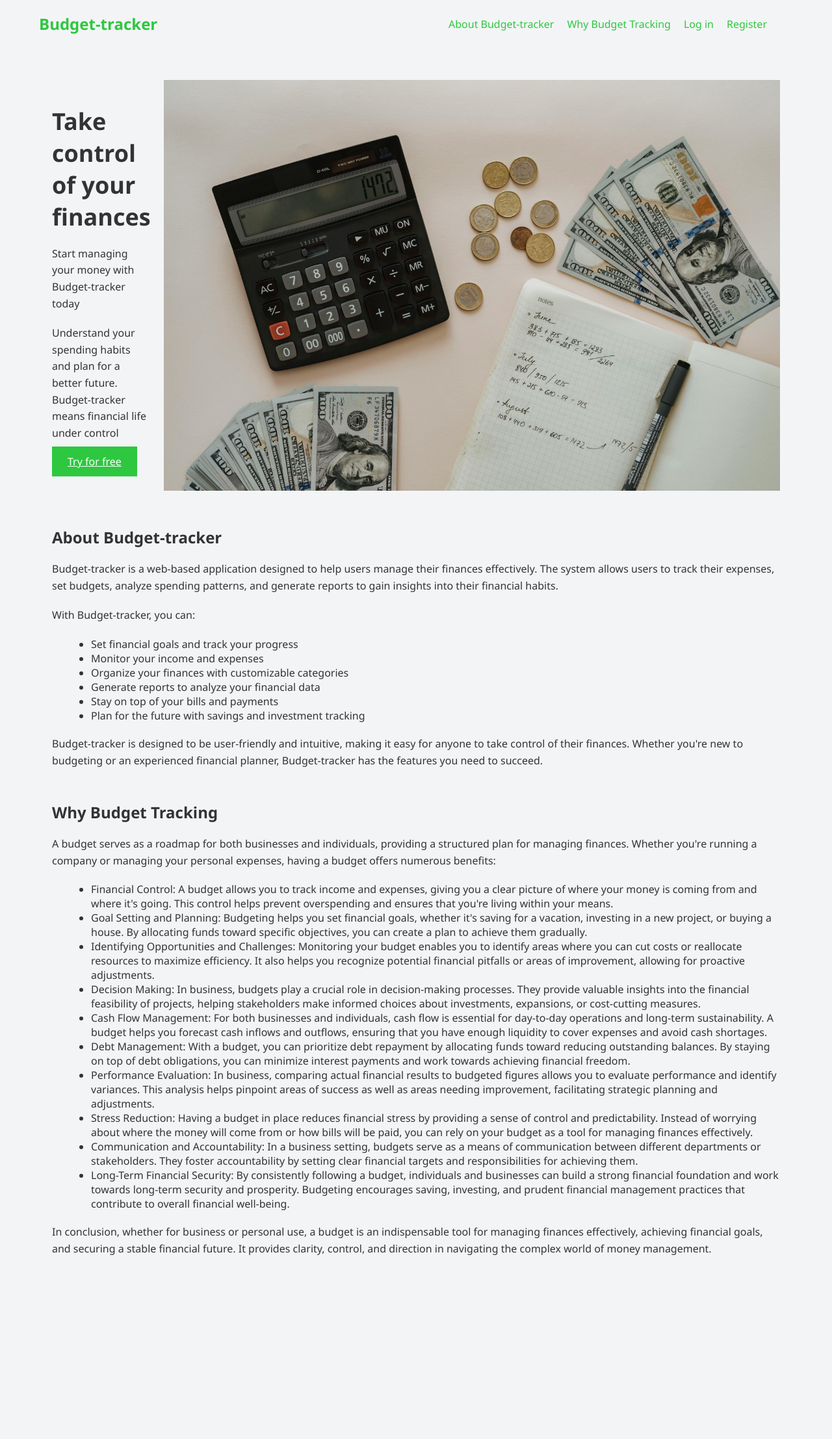
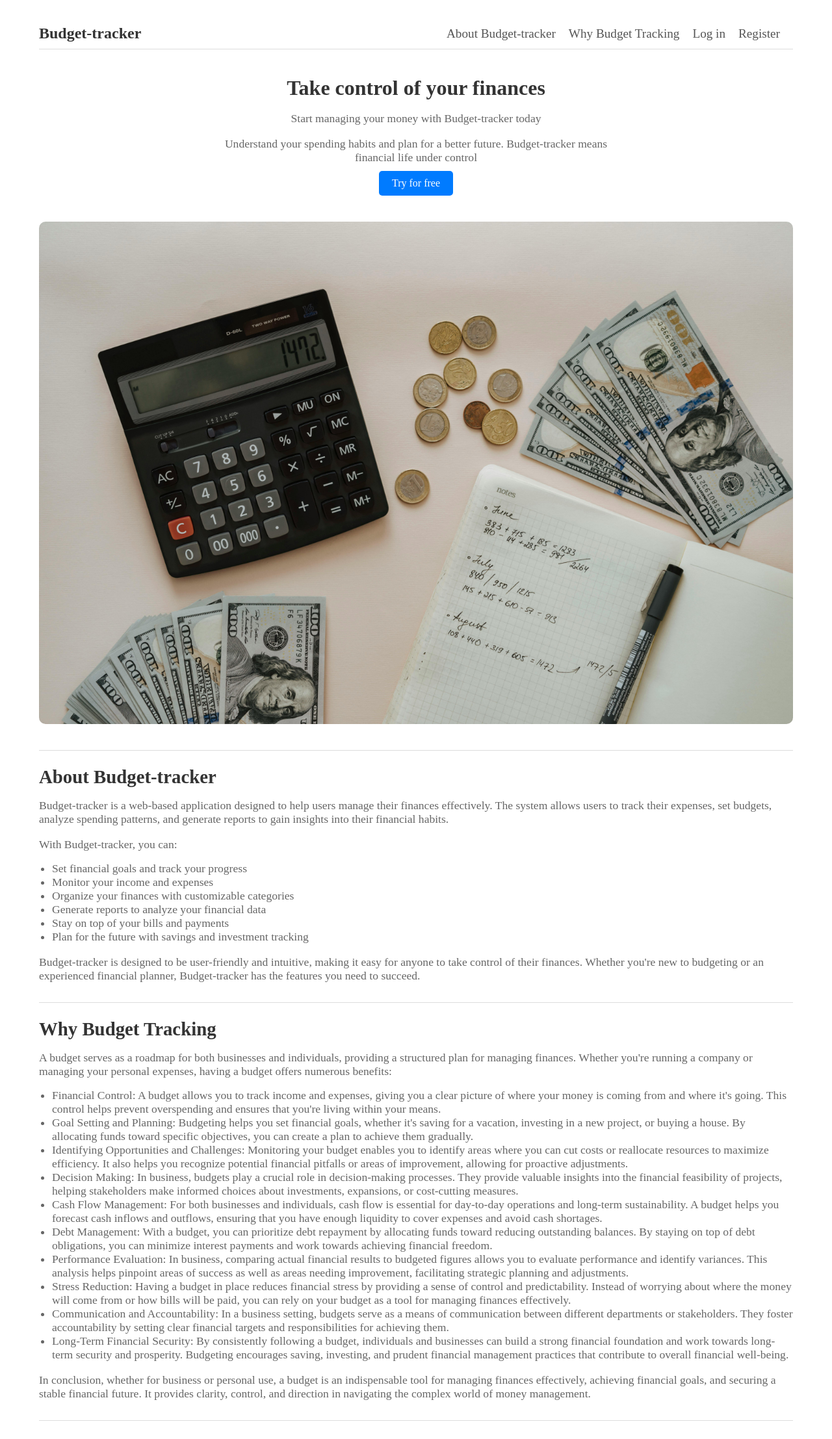
Before and after one commit to kihuni/Budget-Management-System, a Django app: page / in a window 1280 px wide. Shown: the whole page at 65% size. Before the commit the page ends 1931 px from the top, so only its background shows below. Run offline with Django 5.2, Linux system fonts and the light colour scheme.

Commit message:
added inheritance in templates

```diff
--- a/budget_system/budgetSystem/static/budgetSystem/register.css
+++ b/budget_system/budgetSystem/static/budgetSystem/register.css
@@ -1,11 +1,3 @@
-body {
-    margin: 0;
-    padding: 0;
-    font-family: 'Segoe UI', Tahoma, Geneva, Verdana, sans-serif;
-    background-color: #f3f4f6;
-    color: #333;
-}
-
 .container {
     max-width: 1200px;
     margin: 0 auto;
@@ -13,22 +5,25 @@ body {
     box-sizing: border-box;
 }
 
+/* Header styles */
 .animated-header {
     display: flex;
     justify-content: space-between;
     align-items: center;
+    padding: 10px 0;
+    border-bottom: 1px solid #ddd;
 }
 
 .logo h2 {
+    font-size: 1.5rem;
+    color: #333;
     margin: 0;
-    font-size: 24px;
-    color: #2dc83f;
 }
 
 nav ul {
     list-style-type: none;
+    margin: 0;
     padding: 0;
-    margin: 0;
     display: flex;
 }
 
@@ -38,165 +33,117 @@ nav ul li {
 
 nav ul li a {
     text-decoration: none;
-    color:  #2dc83f;
-    font-size: 16px;
+    color: #555;
     transition: color 0.3s ease;
+    font-size: 1.2rem;
 }
 
 nav ul li a:hover {
-    color:  #2dc83f;
+    color: #007bff;
 }
 
+/* Mini container styles */
 .mini-container {
     display: flex;
-    justify-content: space-between;
+    flex-direction: column;
     align-items: center;
-    margin-top: 50px;
+    margin-top: 20px;
+    padding-bottom: 20px;
+    border-bottom: 1px solid #ddd;
 }
 
+/* Mini content styles */
 .mini-content {
-    flex: 1;
-    padding-right: 20px;
+    max-width: 600px;
+    text-align: center;
+    margin-bottom: 20px;
 }
 
 .mini-content h1 {
-    font-size: 36px;
+    font-size: 2rem;
     color: #333;
-    margin: 0 0 20px;
+    margin-bottom: 10px;
 }
 
 .mini-content p {
-    font-size: 16px;
-    line-height: 1.6;
-    margin-bottom: 20px;
+    font-size: 1.1rem;
+    color: #666;
+    margin-bottom: 10px;
 }
 
-.mini-content .register-link {
-    background-color:  #2dc83f;
+.register-link {
+    display: inline-block;
+    background-color: #007bff;
     color: #fff;
-    border: none;
-    padding: 12px 24px;
-    font-size: 16px;
-    cursor: pointer;
+    text-decoration: none;
+    padding: 10px 20px;
+    border-radius: 5px;
     transition: background-color 0.3s ease;
 }
 
-.mini-content .register-link:hover {
-    background-color:  #72b97b;
+.register-link:hover {
+    background-color: #0056b3;
+}
+
+/* Image styles */
+.img {
+    margin-top: 20px;
+    margin-bottom: 20px;
+    max-width: 100%;
+    text-align: center;
 }
 
 .img img {
     max-width: 100%;
     height: auto;
+    border-radius: 10px;
 }
 
+/* About and Budget section styles */
 #about, #budget {
-    margin-top: 50px;
+    margin-top: 20px;
+    padding-bottom: 20px;
+    border-bottom: 1px solid #ddd;
 }
 
 #about h2, #budget h2 {
-    font-size: 24px;
+    font-size: 1.8rem;
     color: #333;
-    margin-bottom: 20px;
+    margin-bottom: 10px;
 }
 
 #about p, #budget p {
-    font-size: 16px;
-    line-height: 1.6;
-    margin-bottom: 20px;
+    font-size: 1.1rem;
+    color: #666;
+    margin-bottom: 10px;
 }
 
 #about ul, #budget ul {
-    margin-bottom: 20px;
+    list-style-type: disc;
+    padding-left: 20px;
 }
 
 #about ul li, #budget ul li {
-    list-style-type: disc;
-    margin-left: 20px;
+    font-size: 1.1rem;
+    color: #666;
 }
 
-#about ul li:last-child, #budget ul li:last-child {
-    margin-bottom: 0;
-}
-/* Define mobile responsiveness */
-@media only screen and (max-width: 768px) {
-    .container {
-        padding: 10px;
+/* Media Query for Mobile View */
+@media screen and (max-width: 768px) {
+    .mini-container {
+        margin-top: 0;
     }
+
+    nav ul li {
+        margin-right: 10px;
+    }
+
     .animated-header {
         flex-direction: column;
         align-items: center;
     }
-    .logo {
-        margin-bottom: 20px;
-    }
-    nav ul {
-        flex-direction: column;
-        align-items: center;
-        background-color: rgba(255, 255, 255, 0.8); /* Make navbar slightly visible */
-        padding: 10px;
-        border-radius: 10px;
-        box-shadow: 0 2px 4px rgba(0, 0, 0, 0.1);
-        margin-top: 20px; /* Adjust navbar margin */
-        width: 100%; /* Make the navbar full width */
-    }
-    nav ul li {
-        margin: 10px 0;
-    }
-    .mini-container {
-        display: flex;
-        flex-direction: column;
-        align-items: center; /* Center the items horizontally */
-    }
-    .mini-content {
-        padding-right: 0;
-        text-align: center;
-        margin-bottom: 20px;
-    }
-    .img {
-        margin-top: 20px;
-    }
-    .img img {
-        max-width: 100%;
-        height: auto;
-        margin-top: 20px;
+
+    .animated-header nav {
+        margin-top: 10px;
     }
 }
-
-/* Additional mobile responsiveness if needed */
-@media only screen and (max-width: 480px) {
-    .logo h2 {
-        font-size: 20px;
-    }
-    .mini-content h1 {
-        font-size: 24px;
-    }
-    .mini-content p {
-        font-size: 14px;
-    }
-    .register-link {
-        font-size: 14px;
-        padding: 10px 20px;
-    }
-    #about h2, #budget h2 {
-        font-size: 20px;
-    }
-    #about p, #budget p {
-        font-size: 14px;
-    }
-}
-
-/* Adjustments for smaller screens */
-@media only screen and (max-width: 360px) {
-    .nav ul li {
-        font-size: 14px; /* Decrease font size for navbar items */
-    }
-    .mini-container {
-        padding: 0 10px; /* Add padding to mini-container */
-    }
-    .mini-content {
-        width: 100%; /* Ensure mini-content spans full width */
-    }
-}
-
-/* Add more media queries as needed */
--- a/budget_system/budgetSystem/templates/budgetSystem/register.html
+++ b/budget_system/budgetSystem/templates/budgetSystem/register.html
@@ -1,27 +1,29 @@
+</html>
 <!DOCTYPE html>
 <html lang="en">
 <head>
+    {% load static %}
     <meta charset="UTF-8">
-    {% load static %}
-    <title>Dashboard</title>
+    <title>{% block title %}Dashboard{% endblock %}</title>
+    <link rel="stylesheet" type="text/css" href="{% block css %}{% endblock %}">
     <link rel="stylesheet" type="text/css" href="{% static 'budgetSystem/register.css' %}">
 </head>
 <body>
 <div class="container">
+    {% block content %}
     <header class="animated-header">
         <div class="logo">
             <h2>Budget-tracker</h2>
         </div>
         <nav>
             <ul>
-                    <li> <a href="#about">About Budget-tracker</a></li>
+                <li><a href="#about">About Budget-tracker</a></li>
                 <li><a href="#budget">Why Budget Tracking</a></li>
                 <li><a href="#" id="login-btn">Log in</a></li>
-                    <li><a href="#" id="register-btn">Register</a><li>
+                <li><a href="#" id="register-btn">Register</a></li>
             </ul>
         </nav>
     </header>
-    <div class="container">
     <div class="mini-container">
         <div class="mini-content">
             <h1>Take control of your finances</h1>
@@ -29,12 +31,10 @@
             <p>Understand your spending habits and plan for a better future. Budget-tracker means financial life under control</p>
             <a class="register-link" href="{% url 'user-register' %}">Try for free</a>
         </div>
-
         <div class="img">
             <img src="{% static 'budgetSystem/images/budget1.jpg' %}" alt="budget">
         </div>
     </div>
-
     <div id="about">
         <h2>About Budget-tracker</h2>
         <p>
@@ -108,6 +108,7 @@
         In conclusion, whether for business or personal use, a budget is an indispensable tool for managing finances effectively, achieving financial goals, and securing a stable financial future. It provides clarity, control, and direction in navigating the complex world of money management.
     </p>
     </div>
+    {% endblock %}
 </div>
     <script>
         document.addEventListener('DOMContentLoaded', function() {
--- a/budget_system/budgetSystem/views.py
+++ b/budget_system/budgetSystem/views.py
@@ -60,7 +60,6 @@ def dashboard(request):
 
 def register(request):
     return render(request, 'budgetSystem/register.html')
-    print('hi there i am in register')
 
 
 def dashboard(request):
```
Also changed, not shown: budget_system/budgetSystem/static/budgetSystem/budget_list.css (+14 -12 lines), budget_system/budgetSystem/static/budgetSystem/login.css (+14 -60 lines), budget_system/budgetSystem/static/budgetSystem/user-register.css (+41 -33 lines), budget_system/budgetSystem/templates/budgetSystem/login.html (+9 -11 lines), budget_system/budgetSystem/templates/budgetSystem/transfer_list.html (+10 -13 lines), budget_system/budgetSystem/templates/budgetSystem/user-register.html (+10 -13 lines), budget_system/db.sqlite3. Lines whose indentation alone changed are shown as unchanged.
